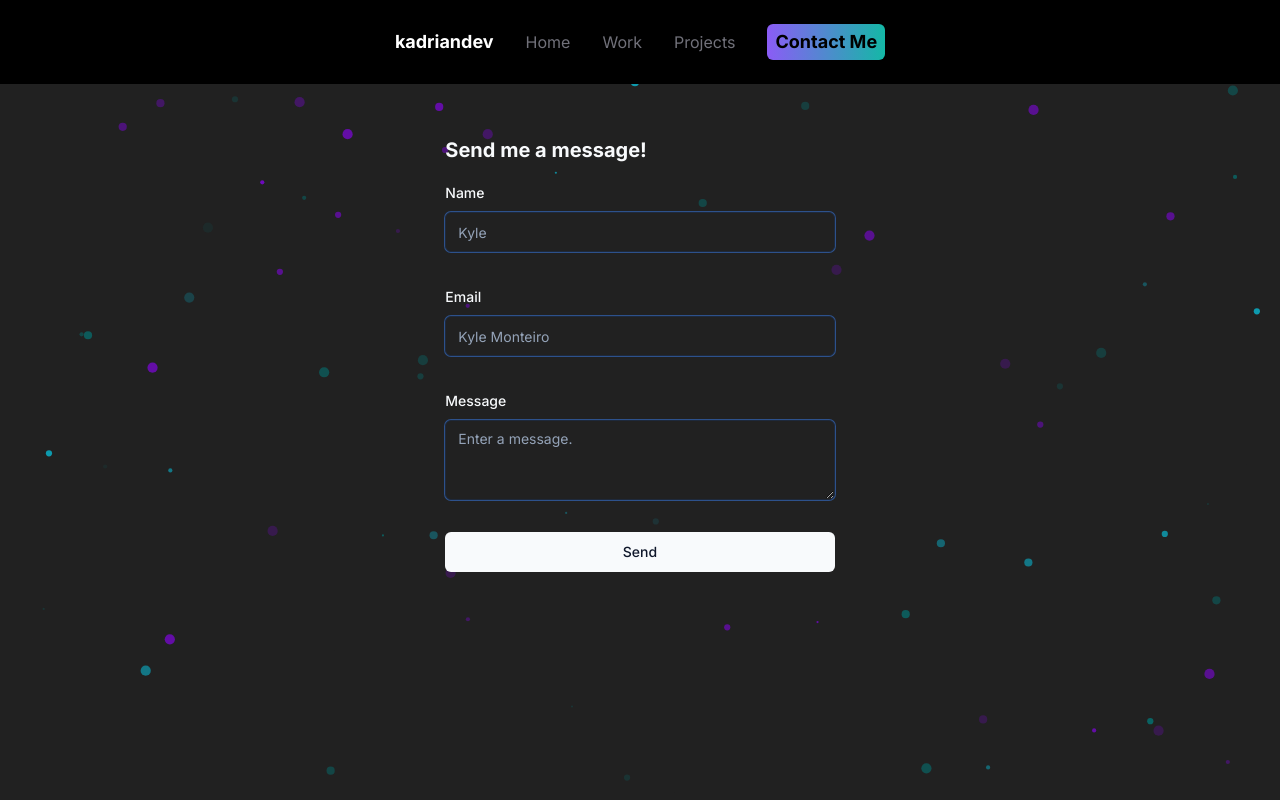
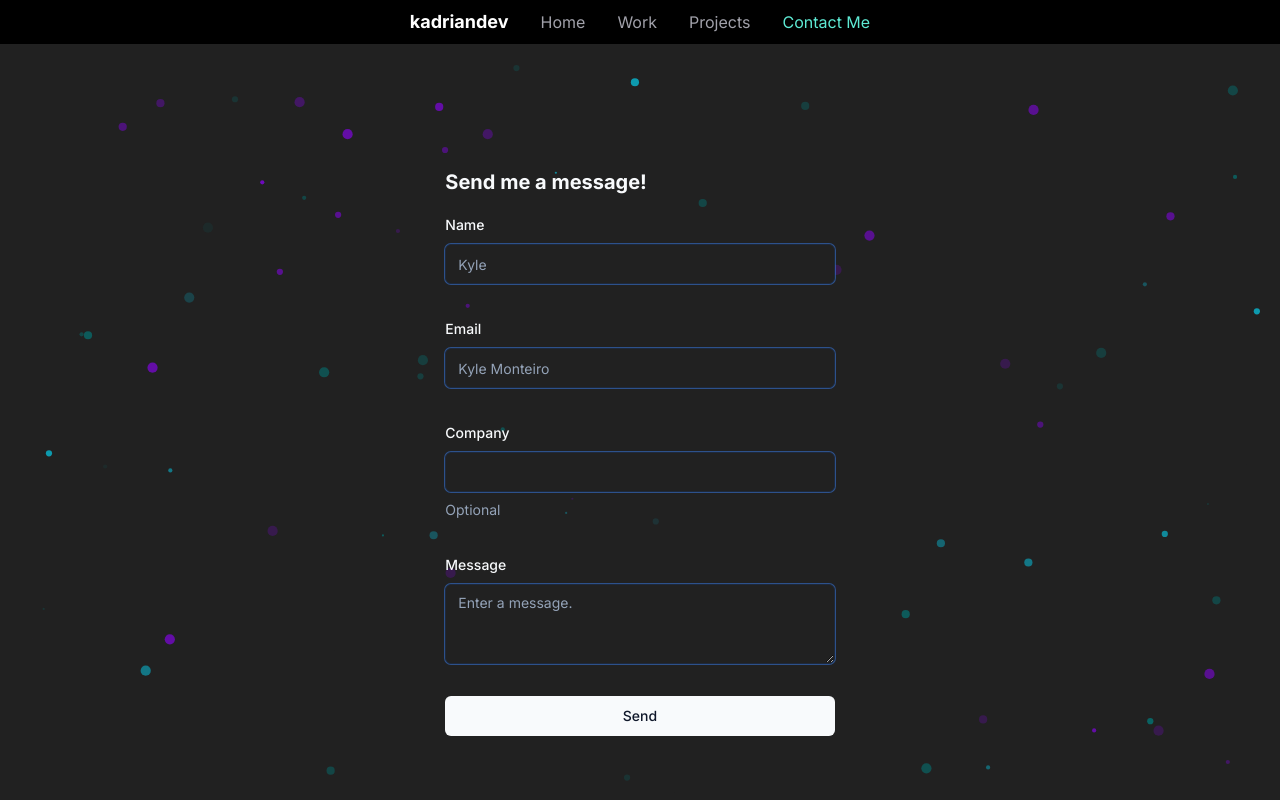
Before and after one commit to kadriandev/portfolio, a Next.js app: page /contact in a window 1280 px wide. Built offline with nearby package versions, Linux system fonts and the light colour scheme.

Commit message:
Changed contact button and made ui changes

```diff
--- a/app/contact/ContactForm.tsx
+++ b/app/contact/ContactForm.tsx
@@ -4,6 +4,7 @@ import { Button } from "@/components/ui/button";
 import {
   Form,
   FormControl,
+  FormDescription,
   FormField,
   FormItem,
   FormLabel,
@@ -22,6 +23,7 @@ const formSchema = z.object({
   email: z
     .string()
     .email({ message: "Use a real email so I can get back in touch." }),
+  company: z.string().optional(),
   message: z
     .string()
     .min(20, { message: "Is that all? Try saying a little more." }),
@@ -43,6 +45,7 @@ export function ContactForm({ sendMailAction }: ContactFormProps) {
     defaultValues: {
       name: "",
       email: "",
+      company: "",
       message: "",
     },
     mode: "onSubmit",
@@ -50,22 +53,25 @@ export function ContactForm({ sendMailAction }: ContactFormProps) {
 
   async function handleSubmit(values: ContactFormFields) {
     setPending(true);
-    return sendMailAction(values)
-      .then(() => {
-        toast({
-          title: "Email Sent Successfully!",
-          description: "I'll get back to you shortly",
-        });
-        form.reset();
-      })
-      .catch(() =>
-        toast({
-          title: "Error sending email.",
-          description:
-            "You can also reach out to me at kyle.monteiro@gmail.com",
-        }),
-      )
-      .finally(() => setPending(false));
+    const res = await sendMailAction(values);
+    console.log(res);
+    // .then((res) => {
+    //   console.log(res);
+    //   toast({
+    //     title: "Email Sent Successfully!",
+    //     description: "I'll get back to you shortly",
+    //   });
+    //   form.reset();
+    // })
+    // .catch((err) => {
+    //   console.log(err);
+    //   toast({
+    //     title: "Error sending email!!!",
+    //     description:
+    //       "You can also reach out to me at kyle.monteiro@gmail.com",
+    //   });
+    // })
+    // .finally(() => setPending(false));
   }
 
   return (
@@ -102,6 +108,20 @@ export function ContactForm({ sendMailAction }: ContactFormProps) {
         />
         <FormField
           control={form.control}
+          name="company"
+          render={({ field }) => (
+            <FormItem>
+              <FormLabel>Company</FormLabel>
+              <FormControl>
+                <Input placeholder="" {...field} />
+              </FormControl>
+              <FormDescription>Optional</FormDescription>
+              <FormMessage />
+            </FormItem>
+          )}
+        />
+        <FormField
+          control={form.control}
           name="message"
           render={({ field }) => (
             <FormItem>
--- a/app/contact/page.tsx
+++ b/app/contact/page.tsx
@@ -3,7 +3,7 @@ import { sendMail } from "@/lib/actions";
 
 export default function ContactPage() {
   return (
-    <div className="flex flex-col gap-4 md:w-1/3 mx-auto">
+    <div className="flex flex-col gap-4 md:w-1/3 md:mt-32 mx-auto">
       <h1 className="text-xl font-bold">Send me a message!</h1>
       <ContactForm sendMailAction={sendMail} />
     </div>
--- a/app/layout.tsx
+++ b/app/layout.tsx
@@ -2,16 +2,10 @@ import type { Metadata } from "next";
 import { Inter } from "next/font/google";
 import { ThemeProvider } from "@/components/theme-provider";
 import "@/styles/globals.css";
-import Link from "next/link";
-import { Menu } from "lucide-react";
-import {
-  Sheet,
-  SheetContent,
-  SheetTrigger,
-  SheetClose,
-} from "@/components/ui/sheet";
 import { Toaster } from "@/components/ui/toaster";
 import Particles from "@/components/particles";
+import NavBar from "./navbar";
+import { SpeedInsights } from "@vercel/speed-insights/next";
 
 const inter = Inter({ subsets: ["latin"] });
 
@@ -25,12 +19,6 @@ export default function RootLayout({
 }: Readonly<{
   children: React.ReactNode;
 }>) {
-  const navigation = [
-    { name: "Home", href: "/" },
-    { name: "Work", href: "/work" },
-    { name: "Projects", href: "/projects" },
-  ];
-
   return (
     <html lang="en" suppressHydrationWarning>
       <head />
@@ -42,65 +30,12 @@ export default function RootLayout({
           disableTransitionOnChange
         >
           <header className="fixed flex align-middle justify-end md:justify-center w-full z-50 bg-black">
-            <nav className="py-6 animate-fade-in hidden md:flex">
-              <ul className="flex items-center justify-center align-middle gap-8">
-                <Link
-                  href={"/"}
-                  className="font-bold text-lg text-white duration-500 hover:text-zinc-300"
-                >
-                  kadriandev
-                </Link>
-                {navigation.map((item) => (
-                  <Link
-                    key={item.href}
-                    href={item.href}
-                    className="text-md duration-500 text-zinc-500 hover:text-zinc-300"
-                  >
-                    {item.name}
-                  </Link>
-                ))}
-                <Link
-                  href="/contact"
-                  className="px-2 py-1 rounded-md bg-gradient-to-r from-violet-500 to-teal-500 text-lg text-black font-bold"
-                >
-                  Contact Me
-                </Link>
-              </ul>
-            </nav>
-            <nav className="flex w-full m-4 md:hidden items-center justify-between">
-              <Link href={"/"} className="font-bold">
-                kadriandev
-              </Link>
-              <Sheet>
-                <SheetTrigger className="flex m-2 self-end">
-                  <Menu />
-                </SheetTrigger>
-                <SheetContent className="flex flex-col">
-                  <ul className="flex flex-col gap-10 pt-16">
-                    {navigation.map((item) => (
-                      <Link
-                        key={item.href}
-                        href={item.href}
-                        className="py-2 text-md duration-500 text-zinc-500 hover:text-zinc-300 hover:bg-zinc-700"
-                      >
-                        <SheetClose className="w-full text-md duration-500 text-zinc-500 hover:text-zinc-300">
-                          {item.name}
-                        </SheetClose>
-                      </Link>
-                    ))}
-
-                    <Link href="/contact" className="w-full">
-                      <SheetClose className="p-2 w-full rounded-md bg-gradient-to-r from-violet-500 to-teal-500 text-lg text-black font-bold">
-                        Contact Me
-                      </SheetClose>
-                    </Link>
-                  </ul>
-                </SheetContent>
-              </Sheet>
-            </nav>
+            <NavBar />
           </header>
-          <main className="flex h-screen flex-col pt-10 md:pt-20">
-            <div className="pt-14 px-4 md:px-14 h-full w-full">{children}</div>
+          <main className="flex h-screen flex-col pt-10 md:pt-10">
+            <div className="pt-14 md:pt-0 px-4 md:px-14 h-full w-full">
+              {children}
+            </div>
             <Particles
               className="absolute h-full inset-0 -z-10 animate-fade-in"
               quantity={100}
@@ -108,6 +43,7 @@ export default function RootLayout({
           </main>
           <Toaster />
         </ThemeProvider>
+        <SpeedInsights />
       </body>
     </html>
   );
--- /dev/null
+++ b/app/navbar.tsx
@@ -0,0 +1,85 @@
+"use client";
+
+import {
+  Sheet,
+  SheetTrigger,
+  SheetContent,
+  SheetClose,
+} from "@/components/ui/sheet";
+import { cn } from "@/lib/utils";
+import { Menu } from "lucide-react";
+import Link from "next/link";
+import { usePathname } from "next/navigation";
+
+export default function NavBar() {
+  const pathname = usePathname();
+
+  const navigation = [
+    { name: "Home", href: "/" },
+    { name: "Work", href: "/work" },
+    { name: "Projects", href: "/projects" },
+    { name: "Contact Me", href: "/contact" },
+  ];
+
+  return (
+    <>
+      <nav className="py-2 animate-fade-in hidden md:flex">
+        <ul className="flex items-center justify-center align-middle gap-8">
+          <Link
+            href={"/"}
+            className="font-bold text-lg text-white duration-500 hover:text-zinc-300"
+          >
+            kadriandev
+          </Link>
+          {navigation.map((item) => (
+            <Link
+              key={item.href}
+              href={item.href}
+              className={cn(
+                "text-md duration-500 hover:text-zinc-300",
+                item.href === "/contact" ? "text-violet-400" : "text-zinc-400",
+                item.href === pathname && "text-teal-300",
+              )}
+            >
+              {item.name}
+            </Link>
+          ))}
+        </ul>
+      </nav>
+
+      <nav className="flex w-full m-1 md:hidden items-center justify-between">
+        <Link href={"/"} className="font-bold ml-2">
+          kadriandev
+        </Link>
+        <Sheet>
+          <SheetTrigger className="flex m-2 self-end">
+            <Menu />
+          </SheetTrigger>
+          <SheetContent className="flex flex-col">
+            <ul className="flex flex-col gap-10 pt-16">
+              {navigation.map((item) => (
+                <Link
+                  key={item.href}
+                  href={item.href}
+                  className="py-2 text-md duration-500 text-zinc-500 hover:text-zinc-300 hover:bg-zinc-700"
+                >
+                  <SheetClose
+                    className={cn(
+                      "w-full text-md duration-500 hover:text-zinc-300",
+                      item.href === "/contact"
+                        ? "text-violet-500"
+                        : "text-zinc-400",
+                      item.href === pathname && "text-teal-300",
+                    )}
+                  >
+                    {item.name}
+                  </SheetClose>
+                </Link>
+              ))}
+            </ul>
+          </SheetContent>
+        </Sheet>
+      </nav>
+    </>
+  );
+}
--- a/app/projects/page.tsx
+++ b/app/projects/page.tsx
@@ -8,7 +8,7 @@ export const metadata: Metadata = {
 
 export default function ProjectsPage() {
   return (
-    <div className="grid md:grid-cols-3 gap-8">
+    <div className="grid md:grid-cols-3 gap-8 md:mt-32">
       <GithubRepoCard repo="kadriandev/portfolio" />
       <GithubRepoCard repo="kadriandev/dotfiles" />
       <GithubRepoCard repo="kadriandev/emailserver" />
--- a/components/experience-card.tsx
+++ b/components/experience-card.tsx
@@ -68,11 +68,22 @@ export function ExperienceCard({
               width={600}
               height={300}
             />
-            <div className="p-4 mt-6">
+            <div className="mt-6">
               <CardTitle className="mb-2">{jobTitle}</CardTitle>
               <CardDescription>{`${getDate(from)} - ${getDate(
                 to,
               )}`}</CardDescription>
+            </div>
+
+            <div className="pt-2 md:my-0">
+              {skills.slice(0, 4).map((s) => (
+                <Badge
+                  key={s}
+                  className="m-1 bg-transparent border-white text-white hover:none"
+                >
+                  {s}
+                </Badge>
+              ))}
             </div>
           </CardContent>
         </Card>
--- a/components/index.tsx
+++ /dev/null
@@ -1,3 +0,0 @@
-export * from './theme-provider';
-export * from './theme-toggle';
-export * from './ui/button';
--- a/package.json
+++ b/package.json
@@ -15,7 +15,10 @@
         "@radix-ui/react-label": "^2.0.2",
         "@radix-ui/react-slot": "^1.0.2",
         "@radix-ui/react-toast": "^1.1.5",
+        "@supabase/ssr": "^0.3.0",
+        "@supabase/supabase-js": "^2.43.4",
         "@types/nodemailer": "^6.4.15",
+        "@vercel/speed-insights": "^1.0.11",
         "class-variance-authority": "^0.7.0",
         "clsx": "^2.1.0",
         "lucide-react": "^0.356.0",
```
Also changed, not shown: components/bubbles.tsx (deleted, +0 -29 lines), lib/actions.ts (+44 -9 lines), 2 other files (tests, documents, lock files or other folders).
